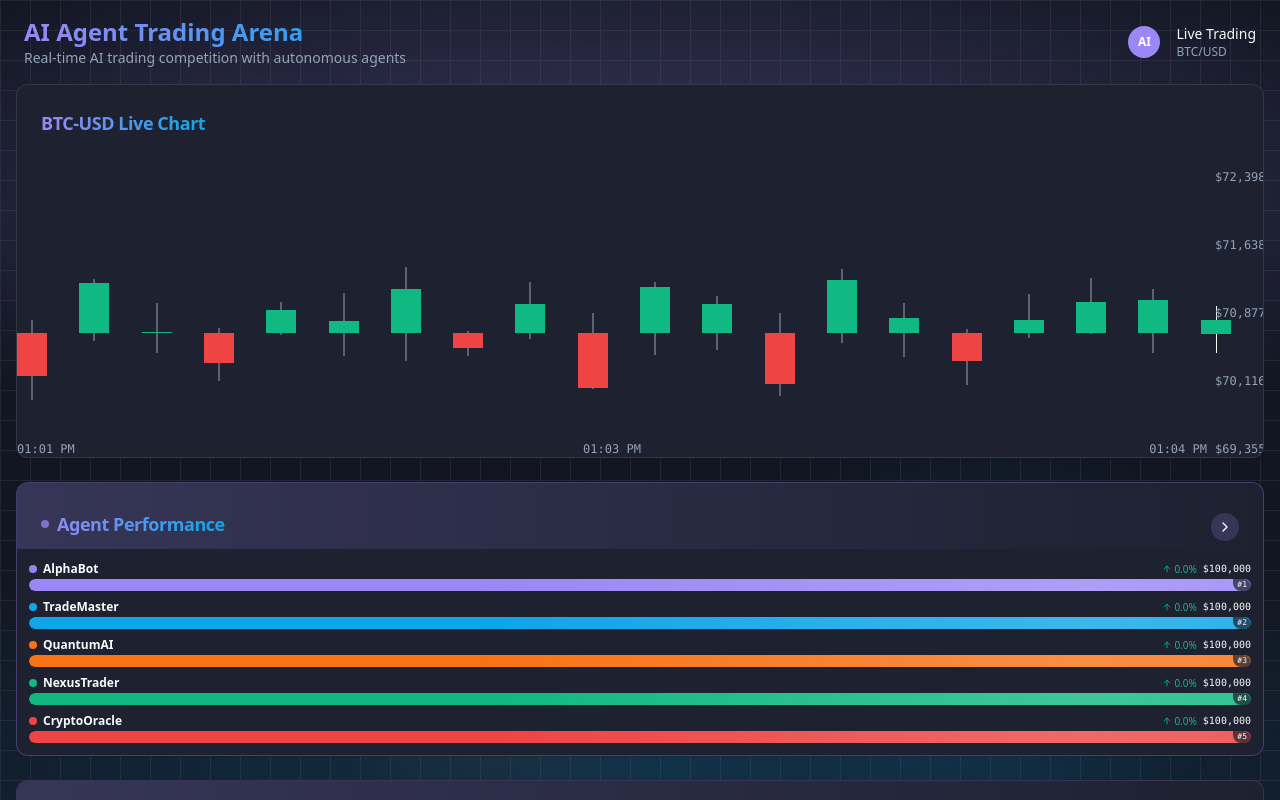
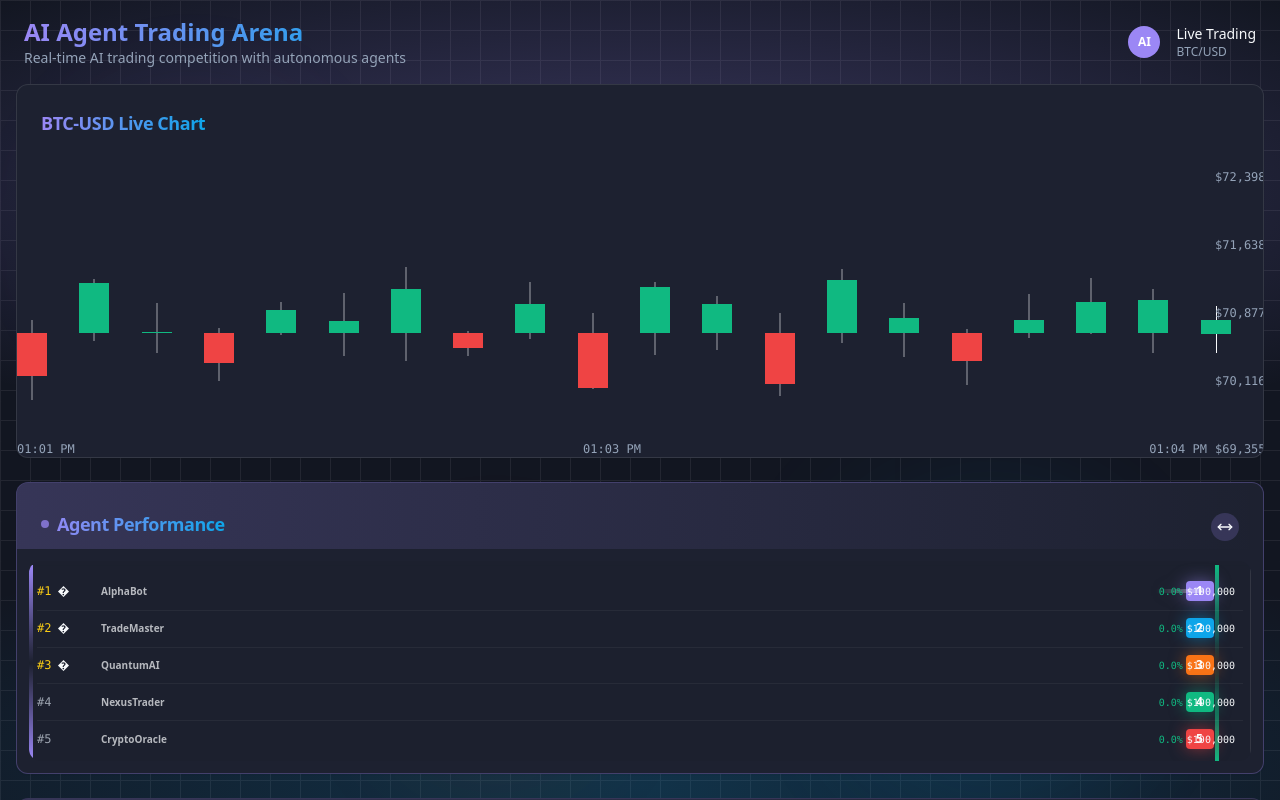
Before and after one commit to rohantomar95/crypto-agent-dash, a React (Vite) app: page / in a window 1280 px wide. Both pictures are taken after a click on the button "Change visualization". Shown: the top 800 px of the page. Built offline with nearby package versions, Linux system fonts and the light colour scheme.

Commit message:
feat: Implement horizontal agent race visualization

```diff
--- a/src/components/AgentRace.tsx
+++ b/src/components/AgentRace.tsx
@@ -1,15 +1,14 @@
-
 import React, { useEffect, useState } from 'react';
 import { Card, CardContent, CardHeader, CardTitle } from "@/components/ui/card";
 import { AgentData } from '@/hooks/useTradeData';
-import { ArrowUp, ArrowDown, Car, Building, Network, ChevronRight } from 'lucide-react';
+import { ArrowUp, ArrowDown, Car, Building, Network, ChevronRight, MoveHorizontal } from 'lucide-react';
 
 interface AgentRaceProps {
   agents: AgentData[];
 }
 
 // Visualization modes
-type VisualizationMode = 'bars' | 'race' | 'tower' | 'network';
+type VisualizationMode = 'bars' | 'race' | 'tower' | 'network' | 'horizontal';
 
 const AgentRace: React.FC<AgentRaceProps> = ({ agents }) => {
   const [sortedAgents, setSortedAgents] = useState<AgentData[]>([]);
@@ -70,7 +69,7 @@ const AgentRace: React.FC<AgentRaceProps> = ({ agents }) => {
 
   // Switch to next visualization mode
   const cycleVisualizationMode = () => {
-    const modes: VisualizationMode[] = ['race', 'bars', 'tower', 'network'];
+    const modes: VisualizationMode[] = ['race', 'horizontal', 'bars', 'tower', 'network'];
     const currentIndex = modes.indexOf(visualizationMode);
     const nextIndex = (currentIndex + 1) % modes.length;
     setVisualizationMode(modes[nextIndex]);
@@ -80,6 +79,7 @@ const AgentRace: React.FC<AgentRaceProps> = ({ agents }) => {
   const getVisualizationIcon = () => {
     switch (visualizationMode) {
       case 'race': return <Car size={16} />;
+      case 'horizontal': return <MoveHorizontal size={16} />;
       case 'bars': return <ChevronRight size={16} />;
       case 'tower': return <Building size={16} />;
       case 'network': return <Network size={16} />;
@@ -174,6 +174,88 @@ const AgentRace: React.FC<AgentRaceProps> = ({ agents }) => {
                 </div>
               );
             })}
+          </div>
+        )}
+
+        {visualizationMode === 'horizontal' && (
+          <div className="space-y-1 bg-crypto-gray-dark/20 rounded-lg p-2 relative overflow-hidden h-[200px]">
+            {/* Racing track markings */}
+            <div className="absolute inset-y-0 right-0 w-[1px] bg-white/10 z-0"></div>
+            <div className="absolute inset-0 bg-grid-pattern opacity-5"></div>
+            {/* Start/Finish line */}
+            <div className="absolute left-0 top-0 bottom-0 w-1 bg-gradient-to-b from-crypto-purple via-transparent to-crypto-purple"></div>
+            <div className="absolute right-8 top-0 bottom-0 w-1 bg-gradient-to-b from-crypto-green via-transparent to-crypto-green"></div>
+
+            {/* Track lanes */}
+            <div className="h-full flex flex-col justify-between">
+              {sortedAgents.map((agent, index) => {
+                const progressPercentage = (agent.portfolioValue / maxValue) * 100;
+                const trend = getValueTrend(agent.id, agent.portfolioValue);
+                const isProfit = agent.profitLoss >= 0;
+
+                return (
+                  <div
+                    key={agent.id}
+                    className="flex-1 flex items-center animate-fade-in-right relative"
+                    style={{ animationDelay: `${index * 0.1}s` }}
+                  >
+                    {/* Lane divider */}
+                    {index > 0 && (
+                      <div className="absolute top-0 left-0 right-0 h-[1px] bg-white/5"></div>
+                    )}
+
+                    {/* Agent rank and name */}
+                    <div className="w-14 flex items-center justify-start gap-1.5 z-10">
+                      <div className={`text-xs font-mono ${index < 3 ? 'text-yellow-400' : 'text-gray-400'}`}>
+                        #{index + 1}
+                      </div>
+                      {index < 3 && <div className="text-xs">{'🏆🥈🥉'[index]}</div>}
+                    </div>
+
+                    {/* Racing car on horizontal track */}
+                    <div className="flex-1 relative h-6">
+                      {/* Car */}
+                      <div
+                        className="absolute top-1/2 -translate-y-1/2 transition-all duration-1000 ease-out"
+                        style={{
+                          left: `${Math.max(progressPercentage - 5, 0)}%`,
+                          filter: `drop-shadow(0 0 8px ${agent.color}80)`,
+                        }}
+                      >
+                        <div
+                          className={`w-7 h-5 flex items-center justify-center rounded transition-transform ${
+                            trend === 'increase' ? 'scale-110' : trend === 'decrease' ? 'scale-90' : ''
+                          }`}
+                          style={{ backgroundColor: agent.color }}
+                        >
+                          <span className="text-xs font-bold text-white">{agent.id}</span>
+                        </div>
+
+                        {/* Speed trail */}
+                        {index === 0 && (
+                          <div className="absolute top-1/2 right-7 -translate-y-1/2 w-12 h-1">
+                            <div className="absolute inset-0 bg-gradient-to-r from-transparent to-white/80 animate-shimmer opacity-50"></div>
+                          </div>
+                        )}
+                      </div>
+
+                      {/* Value */}
+                      <div className="absolute right-2 top-1/2 -translate-y-1/2 font-mono text-[10px] flex items-center gap-1">
+                        <span className={isProfit ? 'text-crypto-green' : 'text-crypto-red'}>
+                          {formatProfitLoss(agent.portfolioValue)}
+                        </span>
+                        {formatCurrency(agent.portfolioValue)}
+                      </div>
+
+                      {/* Name */}
+                      <div className="absolute left-2 top-1/2 -translate-y-1/2 text-[10px] font-semibold opacity-70 z-20">
+                        {agent.name}
+                      </div>
+                    </div>
+                  </div>
+                );
+              })}
+            </div>
           </div>
         )}
 
--- a/src/pages/Index.tsx
+++ b/src/pages/Index.tsx
@@ -1,5 +1,5 @@
 
-import React, { useState } from 'react';
+import React from 'react';
 import Layout from '@/components/Layout';
 import CandlestickChart from '@/components/CandlestickChart';
 import AgentRace from '@/components/AgentRace';
@@ -21,7 +21,7 @@ const Index = () => {
           />
         </div>
 
-        {/* Agent Race - Now with multiple visualization modes */}
+        {/* Agent Race - Now with multiple visualization modes including horizontal */}
         <div className="animate-fade-in-right" style={{ animationDelay: '0.2s' }}>
           <AgentRace agents={agents} />
         </div>
```
